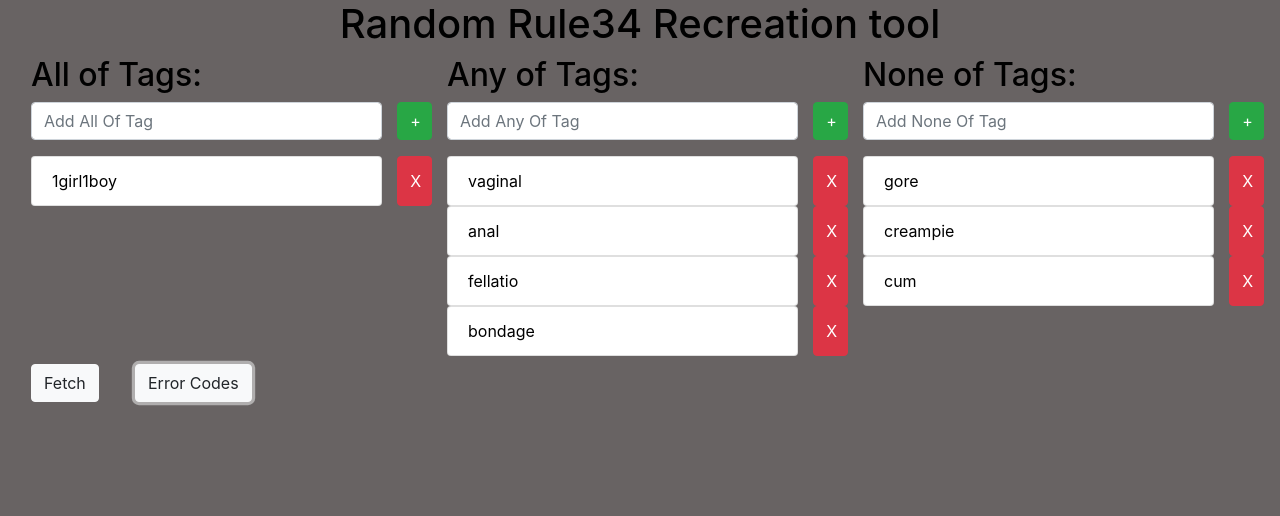
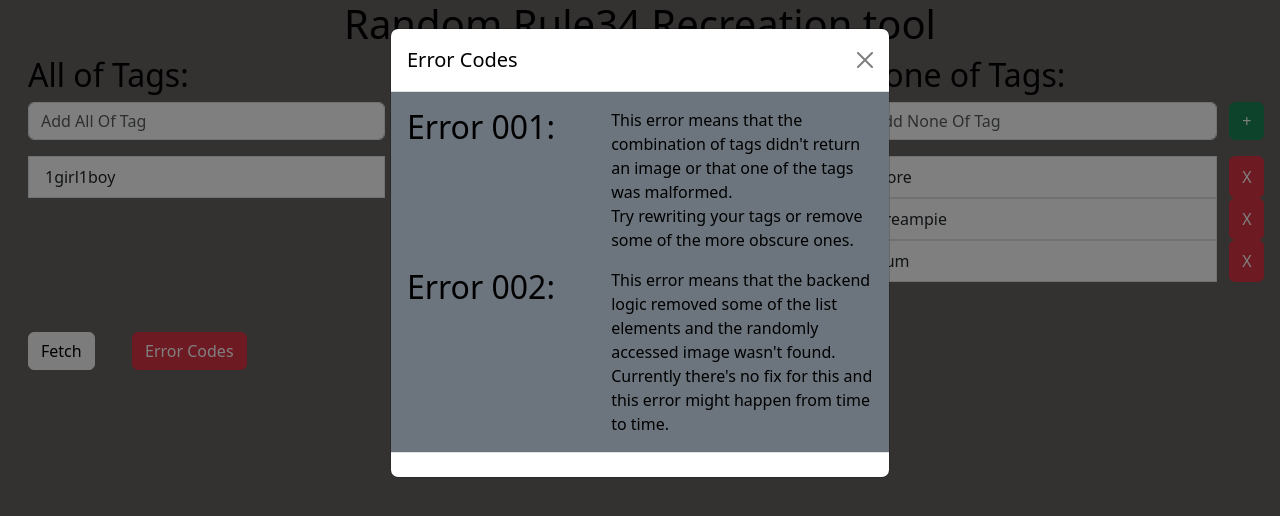
Before and after one commit to crungolo/rule34-randomizer, a plain HTML site: page index.html in a window 1280 px wide. Both pictures are taken after a click on the button "Error Codes". Drawn offline with nearby package versions, Linux system fonts and the light colour scheme.

Commit message:
Updated modal

```diff
--- a/index.html
+++ b/index.html
@@ -4,7 +4,7 @@
     <title>Rule 34 not so randomized</title>
     <meta name="description" content="This fetches stuff from Rule34">
 
-    <link rel="stylesheet" href="https://cdn.jsdelivr.net/npm/bootstrap@4.0.0/dist/css/bootstrap.min.css" integrity="sha384-Gn5384xqQ1aoWXA+058RXPxPg6fy4IWvTNh0E263XmFcJlSAwiGgFAW/dAiS6JXm" crossorigin="anonymous">
+    <link href="https://cdn.jsdelivr.net/npm/bootstrap@5.3.2/dist/css/bootstrap.min.css" rel="stylesheet" integrity="sha384-T3c6CoIi6uLrA9TneNEoa7RxnatzjcDSCmG1MXxSR1GAsXEV/Dwwykc2MPK8M2HN" crossorigin="anonymous">
     <link rel="stylesheet" href="css/index.css">
     <link rel="shortcut icon" type="image/x-icon" href="/images/favicon.ico">
 </head>
@@ -65,7 +65,7 @@
                 <button onclick="getImage()" type="button" class="btn btn-light" id="generate-button">Fetch</button>
             </div>
             <div class="col">
-                <button type="button" class="btn btn-light" id="errror-code-modal-button" data-toggle="modal" data-target="#error-code-modal">Error Codes</button>
+                <button type="button" class="btn btn-danger" id="errror-code-modal-button" data-bs-toggle="modal" data-bs-target="#error-code-modal">Error Codes</button>
             </div>
         </div>
         <div class="row">
@@ -75,22 +75,39 @@
         </div>
     </div>
 
-<!-- Modal -->
-<div class="modal fade" id="errror-code-modal" tabindex="-1" role="dialog" aria-labelledby="exampleModalLabel" aria-hidden="true">
-    <div class="modal-dialog" role="document">
+    <!-- Modals -->
+    <div class="modal fade" id="error-code-modal" tabindex="-1" aria-labelledby="error-code-modal-label" aria-hidden="true">
+        <div class="modal-dialog">
           <div class="modal-content">
             <div class="modal-header">
-          <h5 class="modal-title" id="exampleModalLabel">Modal title</h5>
-          <button type="button" class="close" data-dismiss="modal" aria-label="Close">
-            <span aria-hidden="true">&times;</span>
-          </button>
+              <h5 class="modal-title" id="error-code-modal-label">Error Codes</h5>
+              <button type="button" class="btn-close" data-bs-dismiss="modal" aria-label="Close"></button>
             </div>
-        <div class="modal-body">
-          ...
+            <div class="modal-body bg-secondary">
+                <div class="row">
+                    <div class="col-5">
+                        <h2>Error 001:</h2>
+                    </div>
+                    <div class="col">
+                        This error means that the combination of tags didn't return an image or that one of the tags was malformed.
+                        <br>
+                        Try rewriting your tags or remove some of the more obscure ones.
+                    </div>
+                </div>
+                <!-- -->
+                <div class="row mt-3">
+                    <div class="col-5">
+                        <h2>Error 002:</h2>
+                    </div>
+                    <div class="col">
+                        This error means that the backend logic removed some of the list elements and the randomly accessed image wasn't found.
+                        <br>
+                        Currently there's no fix for this and this error might happen from time to time.
+                    </div>
+                </div>
             </div>
             <div class="modal-footer">
-          <button type="button" class="btn btn-secondary" data-dismiss="modal">Close</button>
-          <button type="button" class="btn btn-primary">Save changes</button>
+
             </div>
           </div>
         </div>
@@ -98,7 +115,7 @@
 
   <script src="https://code.jquery.com/jquery-3.2.1.slim.min.js" integrity="sha384-KJ3o2DKtIkvYIK3UENzmM7KCkRr/rE9/Qpg6aAZGJwFDMVNA/GpGFF93hXpG5KkN" crossorigin="anonymous"></script>
   <script src="https://cdn.jsdelivr.net/npm/popper.js@1.12.9/dist/umd/popper.min.js" integrity="sha384-ApNbgh9B+Y1QKtv3Rn7W3mgPxhU9K/ScQsAP7hUibX39j7fakFPskvXusvfa0b4Q" crossorigin="anonymous"></script>
-  <script src="https://cdn.jsdelivr.net/npm/bootstrap@4.0.0/dist/js/bootstrap.min.js" integrity="sha384-JZR6Spejh4U02d8jOt6vLEHfe/JQGiRRSQQxSfFWpi1MquVdAyjUar5+76PVCmYl" crossorigin="anonymous"></script>
+  <script src="https://cdn.jsdelivr.net/npm/bootstrap@5.3.2/dist/js/bootstrap.bundle.min.js" integrity="sha384-C6RzsynM9kWDrMNeT87bh95OGNyZPhcTNXj1NW7RuBCsyN/o0jlpcV8Qyq46cDfL" crossorigin="anonymous"></script>
   <script src="js/main.js"></script>
 </body>
 </html>
```
Lines whose indentation alone changed are shown as unchanged.
